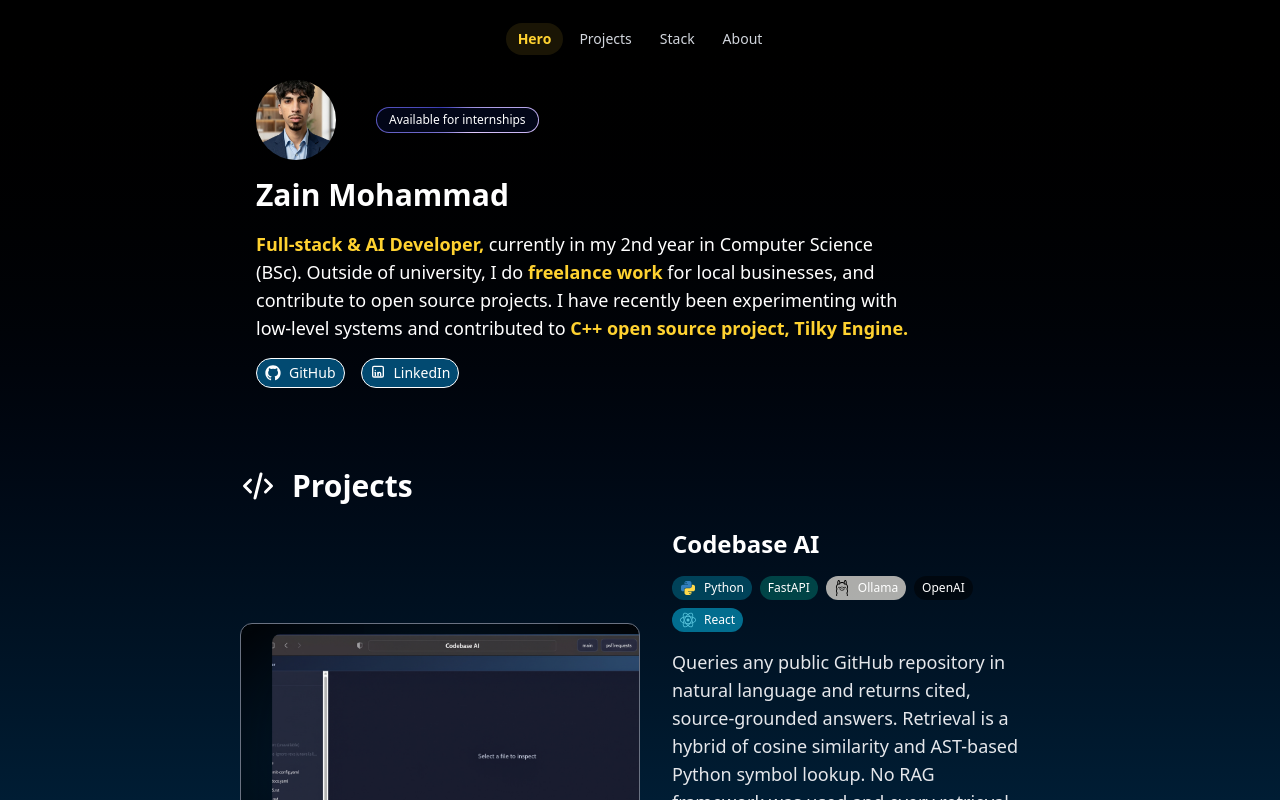
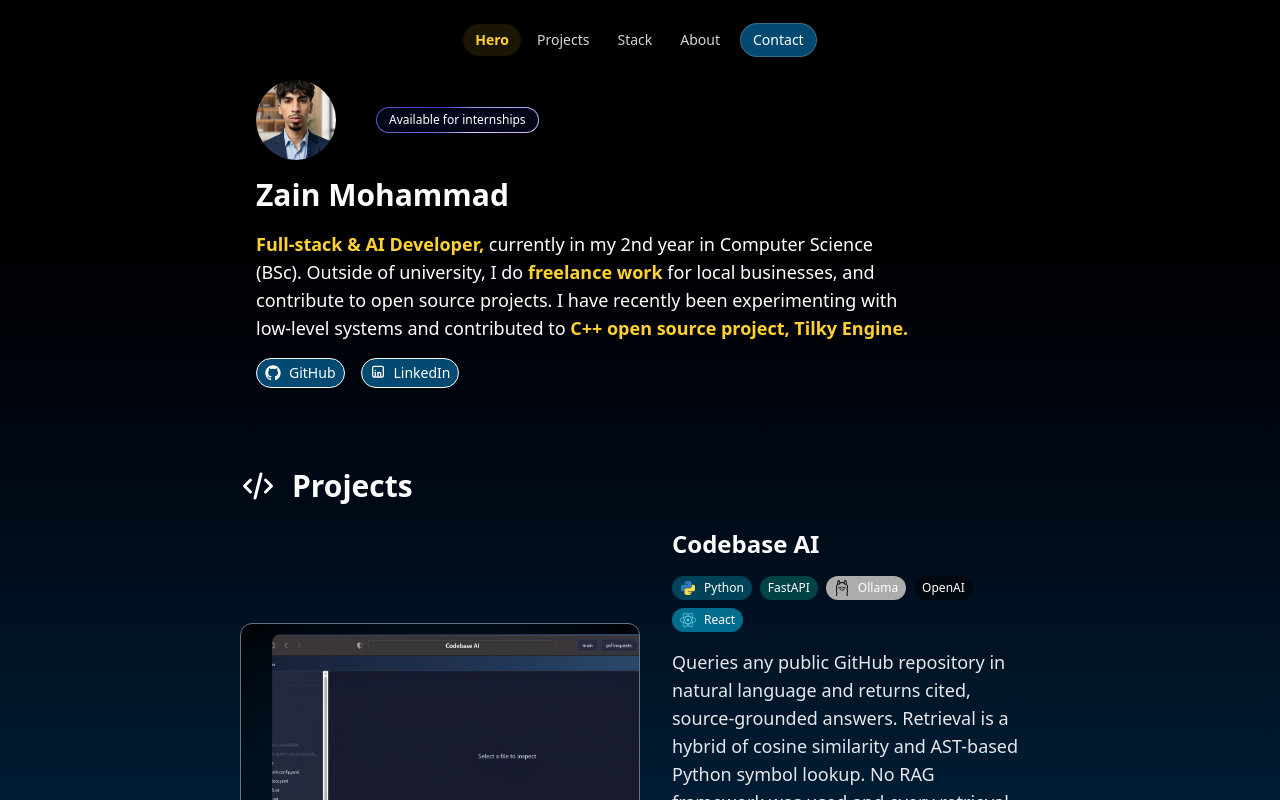
Before and after one commit to ZainX38/portfolio, a React (Vite) app: page / in a window 1280 px wide. Shown: the top 800 px of the page. Built offline with nearby package versions, Linux system fonts and the light colour scheme.

Commit message:
Added contact button to Navbar

```diff
--- a/src/components/layout/Navbar.jsx
+++ b/src/components/layout/Navbar.jsx
@@ -1,5 +1,5 @@
 import { useEffect, useEffectEvent, useState } from "react";
-import navLinks from "../../data/navLinks";
+import navLinks, {contactEmail} from "../../data/navLinks";
 
 function Navbar() {
     const [scrolled, setScrolled] = useState(false)
@@ -72,6 +72,12 @@ function Navbar() {
                         </a>
                     )
                 })}
+
+                <a href={`mailto:${contactEmail}`}
+                    className="ml-1 rounded-full px-2 sm:px-3 py-1.5 bg-sky-900 border border-white/20
+                    text-white hover:bg-white hover:text-black transition-colors">
+                    Contact
+                </a>
             </nav>
         </header>
     )
--- a/src/data/navLinks.js
+++ b/src/data/navLinks.js
@@ -6,3 +6,5 @@ const navLinks = [
 ]
 
 export default navLinks
+
+export const contactEmail = 'zainchema2007@gmail.com'
```
